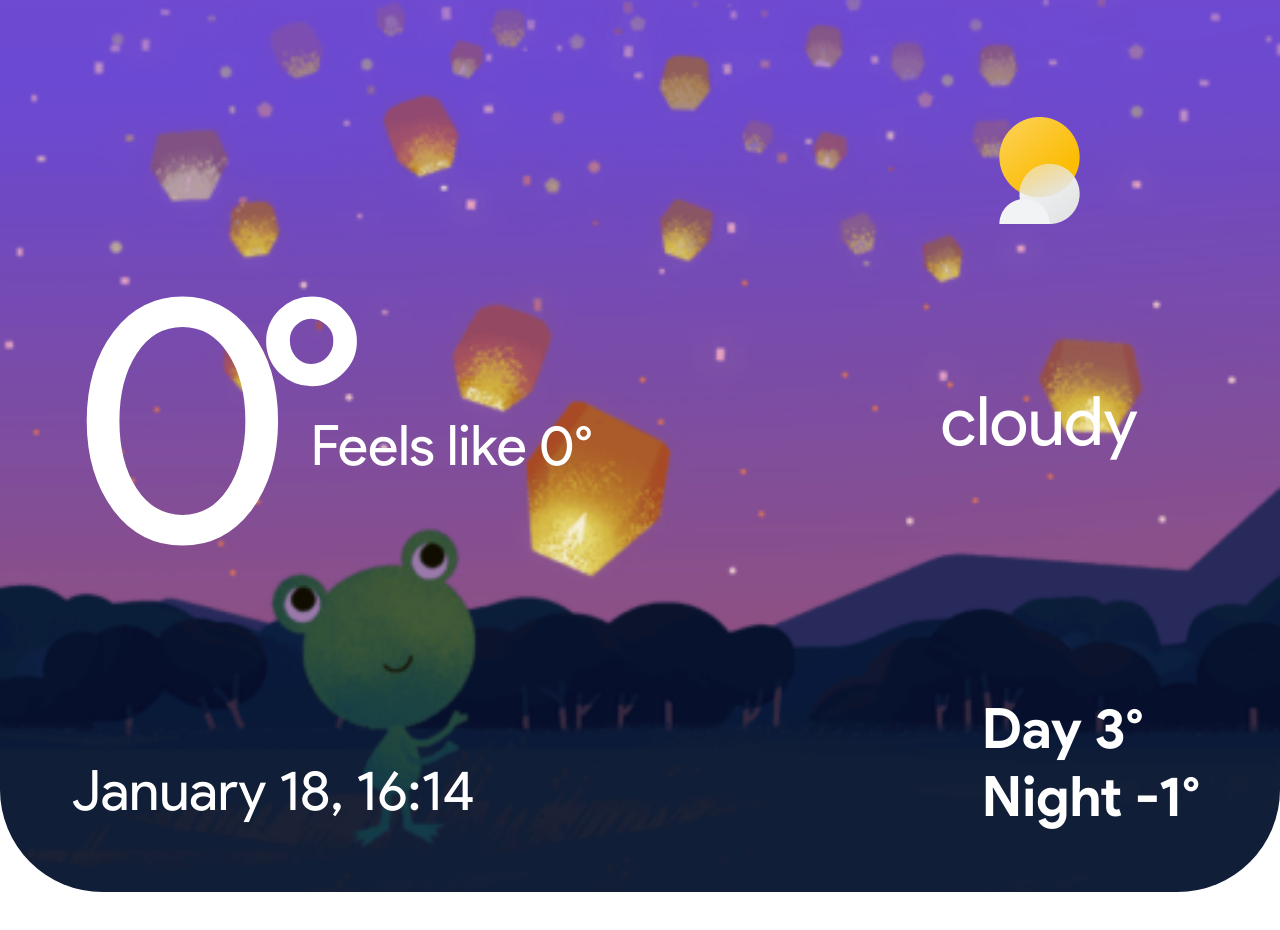
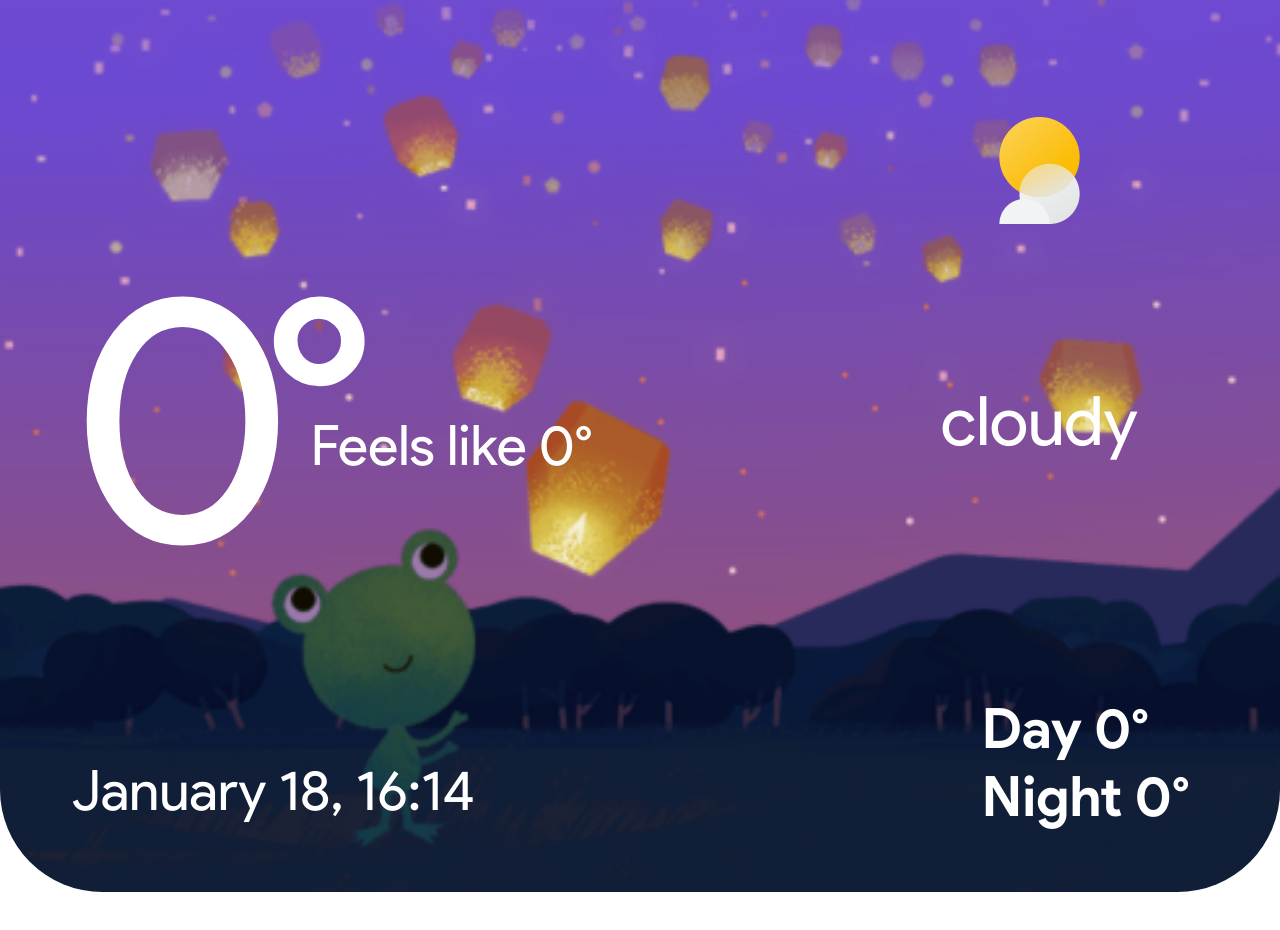
Before and after one commit to DavidAdolfoGomezUribe/weather-app-redesign, a plain HTML site: page index.html in a window 1280 px wide. Shown: the part 226-1156 px from the top of the page. Drawn offline with Linux system fonts and the light colour scheme.

Commit message:
feat: :sparkles: Update temperature display logic and adjust letter-spacing in CSS; fetch forecast data for day and night temperatures

```diff
--- a/css/style.css
+++ b/css/style.css
@@ -77,7 +77,7 @@ transition: none;
 
     .tempcontainer{
         font-family: "Product\ Sans\ Regular.ttf";
-        letter-spacing: -3vw;
+        letter-spacing: -2.4vw;
         position: fixed;
         left: 5.58vw;
         top:33.73vw;
--- a/index.html
+++ b/index.html
@@ -39,8 +39,8 @@
         </div>
 
         <div class="daynightcontainer">
-            <p>Day 3<span>°</span></p>
-            <p>Night -1<span>°</span></p>
+            <p>Day 0<span>°</span></p>
+            <p>Night 0<span>°</span></p>
         </div>
 
 
--- a/js/main.js
+++ b/js/main.js
@@ -122,6 +122,8 @@ document.addEventListener("DOMContentLoaded",async function() {
         const apiKey = "key=3147a7f586c64f2abba154614251003"
         const baseUrlRequest = "http://api.weatherapi.com/v1"
         const currentJson = "current.json?"
+        const forecastJson = "forecast.json?"
+        const currentDay = "days=1"
 
         async function wheatherApi() {
 
@@ -153,6 +155,22 @@ document.addEventListener("DOMContentLoaded",async function() {
 
                 datecontainer.innerHTML = `${formatLocalTime(datatime)}`;
 
+                // http://api.weatherapi.com/v1/forecast.json?key=3147a7f586c64f2abba154614251003&q=bucaramanga&days=1&aqi=no&alerts=no
+
+                //para sacar la temperatura del dia y la noche
+                response = await fetch(` ${baseUrlRequest}/${forecastJson}${apiKey}&q=${country}&${currentDay}`)
+                countryobject = await response.json();
+
+                daynightcontainer.innerHTML =
+                `<p>Day ${countryobject.forecast.forecastday[0].day.maxtemp_c} <span>°</span></p>
+                 <p>Night ${countryobject.forecast.forecastday[0].day.mintemp_c}<span>°</span></p>`
+
+
+                console.log(countryobject.forecast.forecastday[0].day.maxtemp_c)
+                console.log(countryobject.forecast.forecastday[0].day.mintemp_c)
+
+
+
 
 
 
```
